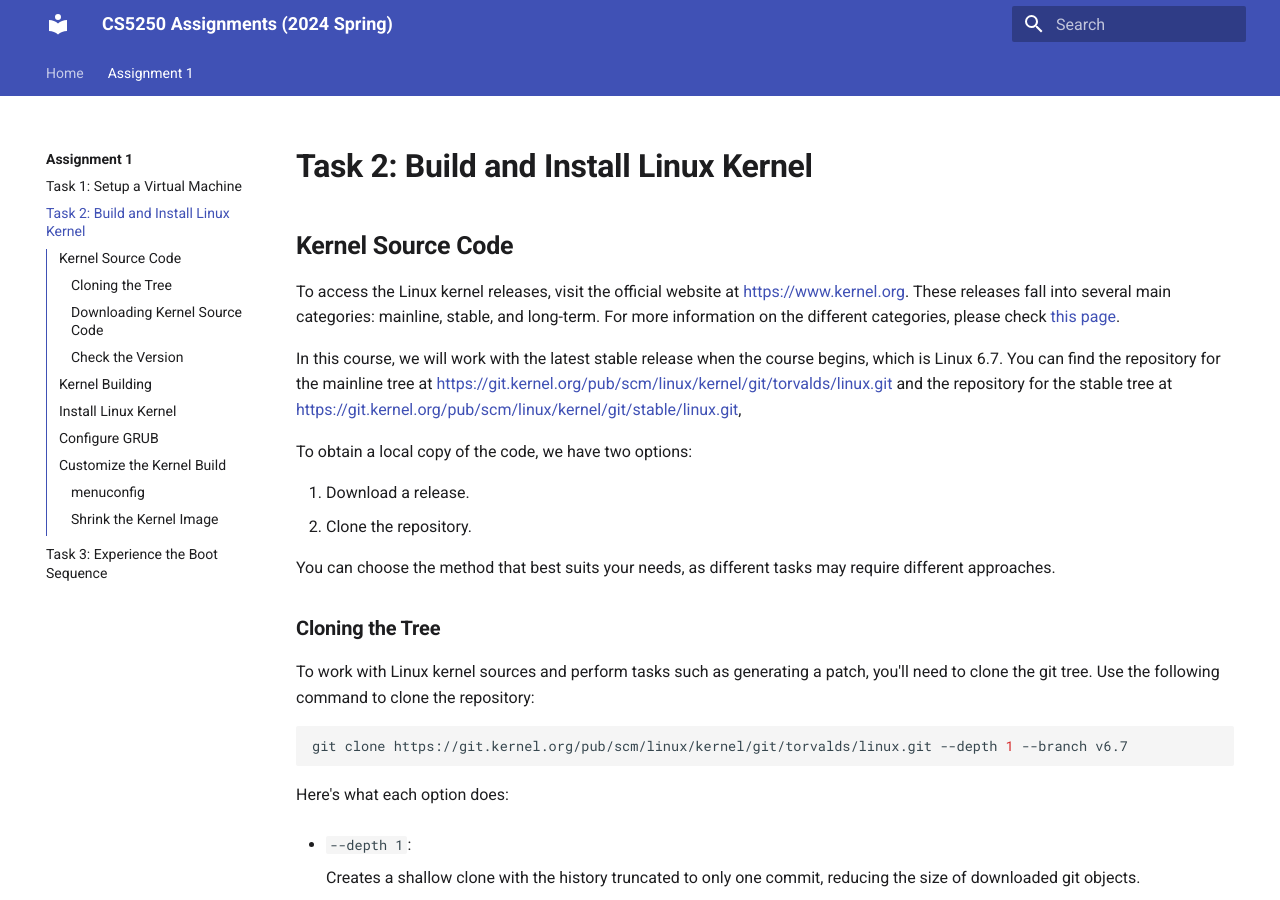
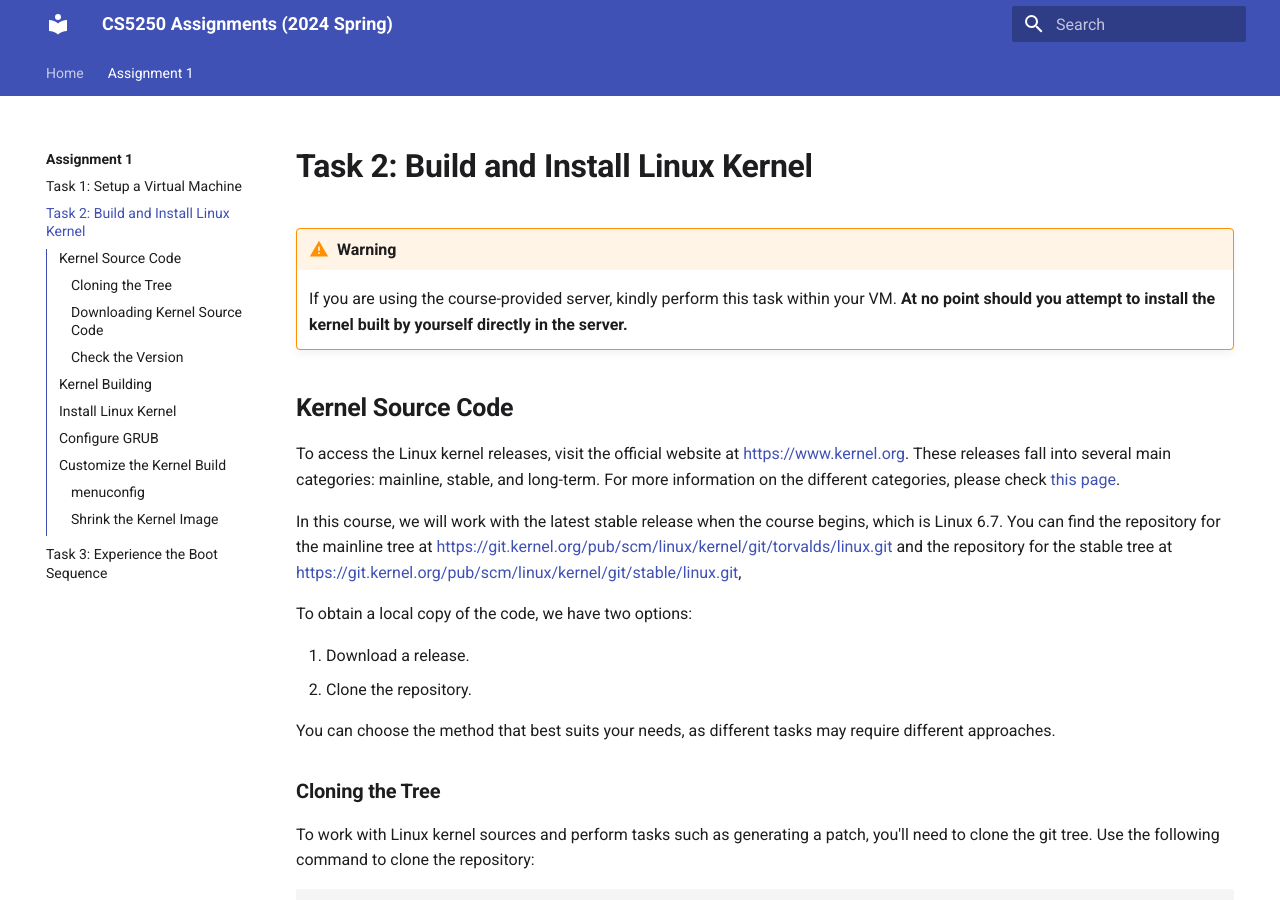
Before and after one commit to cs5250-24s/cs5250-24s, an MkDocs documentation site: the page built from docs/asg1/task-kbuild.md, in a window 1280 px wide and 900 px high. Built offline with MkDocs 1.6.1 and Material for MkDocs 9.7.7, drawn with Linux system fonts in a browser that asks for light colours.

Commit message:
asg1: warn no to install kernel on the server
Signed-off-by: Shen Jiamin <shen_jiamin@u.nus.edu>

```diff
--- a/docs/asg1/task-kbuild.md
+++ b/docs/asg1/task-kbuild.md
@@ -1,4 +1,9 @@
 # Task 2: Build and Install Linux Kernel
+
+!!! Warning
+
+    If you are using the course-provided server, kindly perform this task within your VM.
+    **At no point should you attempt to install the kernel built by yourself directly in the server.**
 
 ## Kernel Source Code
 
```
